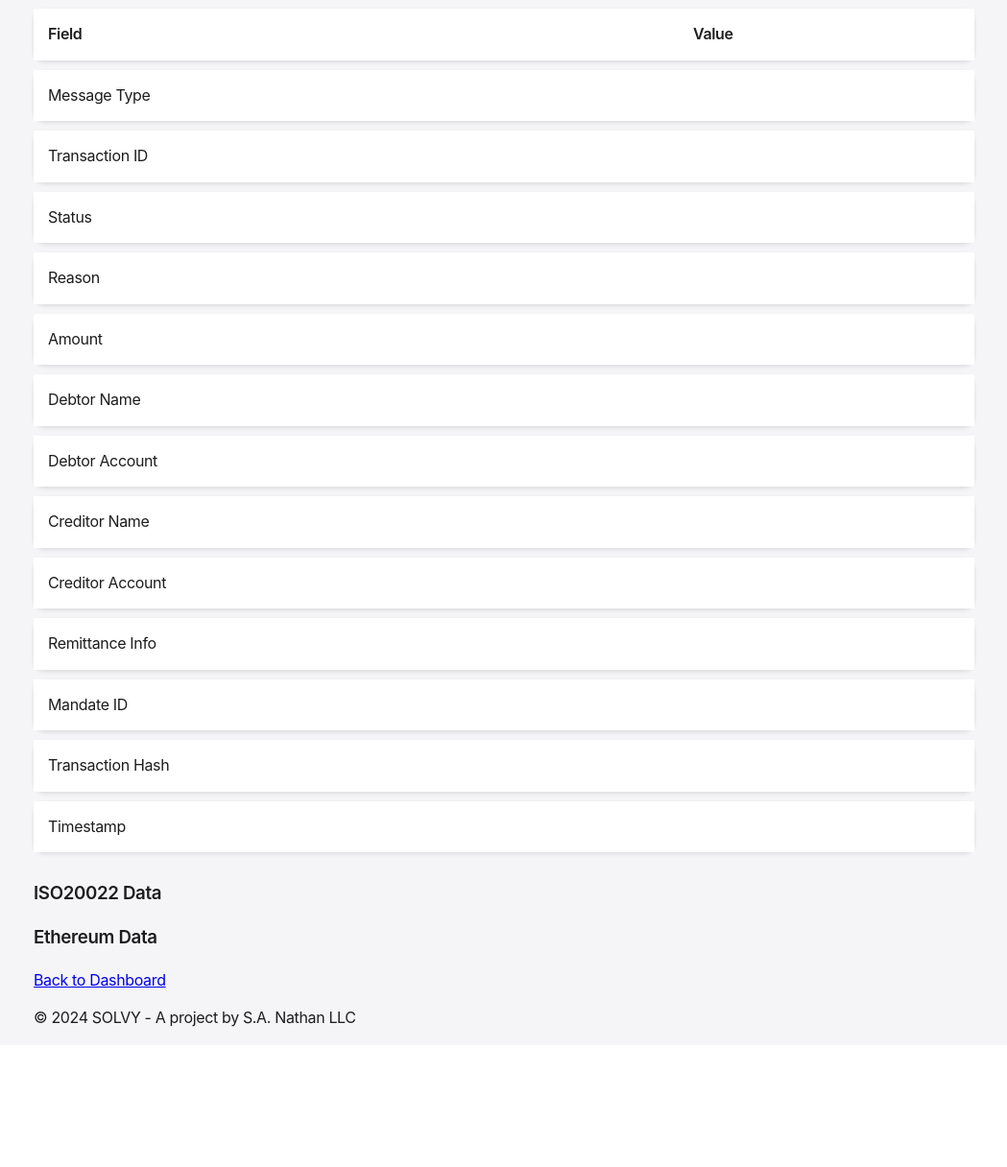
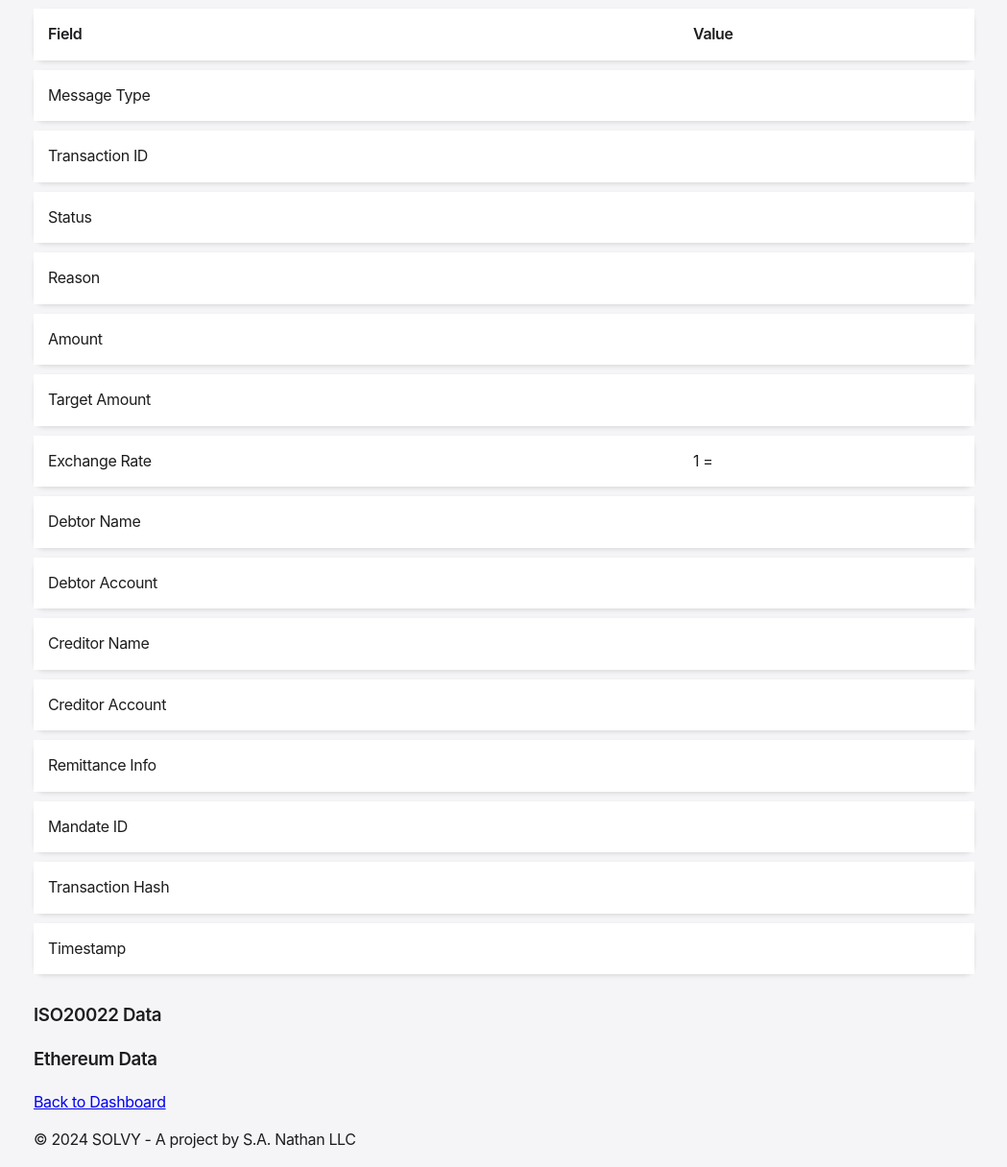
Before and after one commit to smayone/DECIDEY-MAN-Development, a Flask app: template templates/transaction_details.html in a window 1280 px wide. Shown: the part 76-1292 px from the top of the page at 96% size, without its empty margins (115-1164 px from the left). Before the commit the page ends 1146 px from the top, so only its background shows below. Run offline with Flask 3, Linux system fonts and the light colour scheme; the template is opened without the code that fills it, so the values that code supplies are empty.

Commit message:
Agent step completed: Implement multi-currency support for remittances

```diff
--- a/main.py
+++ b/main.py
@@ -6,6 +6,7 @@ from models import db, User, Alert, Transaction
 from werkzeug.security import check_password_hash
 from decimal import Decimal, InvalidOperation
 import logging
+import requests
 
 app = Flask(__name__)
 app.config['SQLALCHEMY_DATABASE_URI'] = 'postgresql://{}:{}@{}:{}/{}'.format(
@@ -86,6 +87,14 @@ def set_alert():
         db.session.rollback()
         return jsonify({'status': 'error', 'message': 'An error occurred while setting the alert'}), 500
 
+def get_exchange_rate(source_currency, target_currency):
+    url = f"https://api.exchangerate-api.com/v4/latest/{source_currency}"
+    response = requests.get(url)
+    if response.status_code == 200:
+        data = response.json()
+        return data['rates'].get(target_currency)
+    return None
+
 @app.route('/api/transaction', methods=['POST'])
 @login_required
 def process_transaction():
@@ -98,13 +107,14 @@ def process_transaction():
             return jsonify({'status': 'error', 'message': 'No data received'}), 400
 
         amount = data.get('amount')
-        currency = data.get('currency')
+        source_currency = data.get('source_currency')
+        target_currency = data.get('target_currency')
         status = data.get('status')
         debtor_name = data.get('debtor_name')
         creditor_name = data.get('creditor_name')
         transaction_type = data.get('transaction_type')
 
-        if not all([amount, currency, status, debtor_name, creditor_name, transaction_type]):
+        if not all([amount, source_currency, target_currency, status, debtor_name, creditor_name, transaction_type]):
             logger.error("Missing required transaction fields")
             return jsonify({'status': 'error', 'message': 'Missing required transaction fields'}), 400
 
@@ -114,10 +124,17 @@ def process_transaction():
             logger.error(f"Invalid amount: {amount}")
             return jsonify({'status': 'error', 'message': 'Invalid amount'}), 400
 
+        exchange_rate = get_exchange_rate(source_currency, target_currency)
+        if not exchange_rate:
+            logger.error(f"Failed to get exchange rate for {source_currency} to {target_currency}")
+            return jsonify({'status': 'error', 'message': 'Failed to get exchange rate'}), 500
+
         new_transaction = Transaction(
             user_id=current_user.id,
-            amount=amount,
-            currency=currency,
+            amount=float(amount),
+            source_currency=source_currency,
+            target_currency=target_currency,
+            exchange_rate=exchange_rate,
             status=status,
             debtor_name=debtor_name,
             creditor_name=creditor_name,
@@ -130,7 +147,9 @@ def process_transaction():
         socketio.emit('transaction_update', {
             'id': new_transaction.id,
             'amount': str(new_transaction.amount),
-            'currency': new_transaction.currency,
+            'source_currency': new_transaction.source_currency,
+            'target_currency': new_transaction.target_currency,
+            'exchange_rate': new_transaction.exchange_rate,
             'status': new_transaction.status,
             'debtor_name': new_transaction.debtor_name,
             'creditor_name': new_transaction.creditor_name,
@@ -138,11 +157,11 @@ def process_transaction():
         }, room=str(current_user.id))
 
         # Check alerts
-        alerts = Alert.query.filter_by(user_id=current_user.id, currency=currency).all()
+        alerts = Alert.query.filter_by(user_id=current_user.id, currency=source_currency).all()
         for alert in alerts:
             if amount >= alert.amount_threshold:
                 socketio.emit('alert_triggered', {
-                    'message': f'Alert: Transaction amount {amount} {currency} exceeds threshold {alert.amount_threshold} {alert.currency}',
+                    'message': f'Alert: Transaction amount {amount} {source_currency} exceeds threshold {alert.amount_threshold} {alert.currency}',
                     'transaction_id': new_transaction.id
                 }, room=str(current_user.id))
 
--- a/models.py
+++ b/models.py
@@ -79,7 +79,9 @@ class Transaction(db.Model):
     id = db.Column(db.Integer, primary_key=True)
     user_id = db.Column(db.Integer, db.ForeignKey('user.id'), nullable=False)
     amount = db.Column(db.Float, nullable=False)
-    currency = db.Column(db.String(3), nullable=False)
+    source_currency = db.Column(db.String(3), nullable=False)
+    target_currency = db.Column(db.String(3), nullable=False)
+    exchange_rate = db.Column(db.Float, nullable=False)
     status = db.Column(db.String(20), nullable=False)
     timestamp = db.Column(db.DateTime, default=datetime.utcnow)
     debtor_name = db.Column(db.String(128), nullable=False)
--- a/templates/transaction_details.html
+++ b/templates/transaction_details.html
@@ -27,7 +27,15 @@
     </tr>
     <tr>
         <td>Amount</td>
-        <td>{{ transaction.amount }} {{ transaction.currency }}</td>
+        <td>{{ transaction.amount }} {{ transaction.source_currency }}</td>
+    </tr>
+    <tr>
+        <td>Target Amount</td>
+        <td>{{ transaction.amount * transaction.exchange_rate }} {{ transaction.target_currency }}</td>
+    </tr>
+    <tr>
+        <td>Exchange Rate</td>
+        <td>1 {{ transaction.source_currency }} = {{ transaction.exchange_rate }} {{ transaction.target_currency }}</td>
     </tr>
     <tr>
         <td>Debtor Name</td>
```
Also changed, not shown: templates/dashboard.html (+12 -3 lines).
